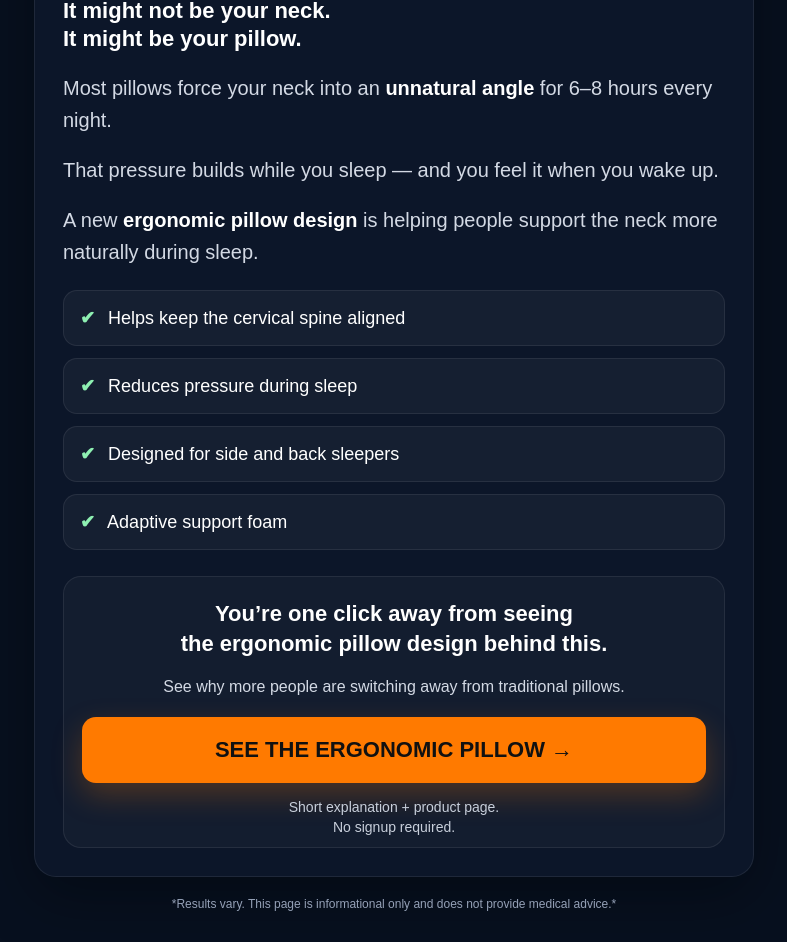
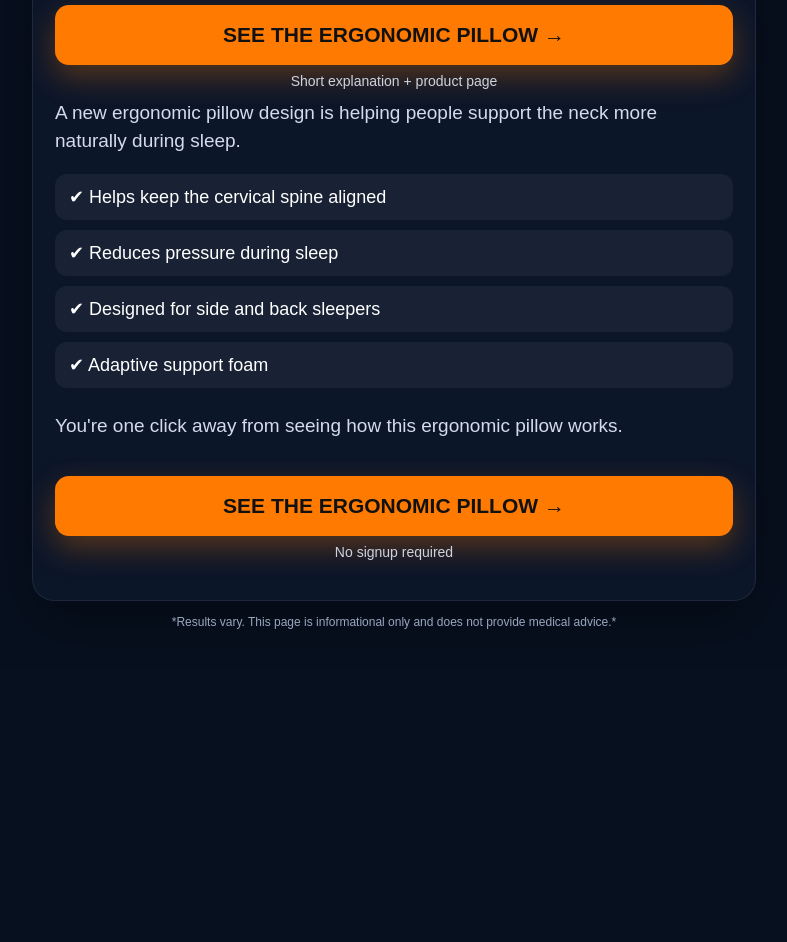
Before and after one commit to racc805-cpu/neck-support, a plain HTML site: page index.html in a window 1280 px wide. Shown: the part 238-1180 px from the top of the page, without its empty margins (246-1033 px from the left). After the commit the page ends 907 px from the top, so only its background shows below. Drawn offline with Linux system fonts and the light colour scheme.

Commit message:
Update index.html

```diff
--- a/index.html
+++ b/index.html
@@ -1,250 +1,176 @@
 <!DOCTYPE html>
 <html lang="en">
 <head>
-  <meta charset="UTF-8" />
-  <meta name="viewport" content="width=device-width, initial-scale=1.0" />
+<meta charset="UTF-8">
+<meta name="viewport" content="width=device-width, initial-scale=1.0">
 <title>Neck Support Guide</title>
+
 <style>
-    * {
-      box-sizing: border-box;
+
+*{
+box-sizing:border-box;
 }
 
-    body {
-      margin: 0;
-      font-family: Arial, Helvetica, sans-serif;
-      background: #07101f;
-      color: #ffffff;
+body{
+margin:0;
+font-family:Arial,Helvetica,sans-serif;
+background:#07101f;
+color:white;
 }
 
-    .container {
-      max-width: 760px;
-      margin: 0 auto;
-      padding: 36px 20px 48px;
+.container{
+max-width:760px;
+margin:auto;
+padding:28px 18px 40px;
 }
 
-    .top-badge {
-      display: inline-block;
-      padding: 8px 14px;
-      border: 1px solid rgba(255,255,255,0.14);
-      border-radius: 999px;
-      font-size: 13px;
-      color: #d2d8e3;
-      margin-bottom: 20px;
-      background: rgba(255,255,255,0.03);
+.card{
+background:#0c1629;
+border-radius:22px;
+padding:28px 22px 30px;
+border:1px solid rgba(255,255,255,0.08);
+box-shadow:0 20px 60px rgba(0,0,0,0.35);
 }
 
-    .card {
-      background: #0c1629;
-      border: 1px solid rgba(255,255,255,0.08);
-      border-radius: 22px;
-      padding: 34px 28px 28px;
-      box-shadow: 0 18px 60px rgba(0,0,0,0.35);
+h1{
+font-size:38px;
+line-height:1.1;
+margin-bottom:14px;
 }
 
-    h1 {
-      margin: 0 0 14px;
-      font-size: 46px;
-      line-height: 1.05;
-      letter-spacing: -1px;
+.sub{
+font-size:22px;
+font-weight:700;
+margin-bottom:14px;
 }
 
-    .subheadline {
-      font-size: 22px;
-      line-height: 1.3;
-      font-weight: 700;
-      color: #ffffff;
-      margin-bottom: 18px;
+.text{
+font-size:19px;
+line-height:1.5;
+color:#d5dbea;
+margin-bottom:18px;
 }
 
-    .text {
-      font-size: 20px;
-      line-height: 1.6;
-      color: #d3d9e4;
-      margin-bottom: 18px;
+.benefits{
+margin:18px 0 24px;
+padding:0;
+list-style:none;
 }
 
-    .text strong {
-      color: #ffffff;
+.benefits li{
+background:rgba(255,255,255,0.05);
+border-radius:12px;
+padding:12px 14px;
+margin-bottom:10px;
+font-size:18px;
 }
 
-    .benefits {
-      margin: 22px 0 26px;
-      padding: 0;
-      list-style: none;
+.cta{
+width:100%;
+border:none;
+border-radius:14px;
+background:#ff7a00;
+color:#111;
+font-size:21px;
+font-weight:800;
+padding:18px;
+cursor:pointer;
+margin:18px 0 8px;
+box-shadow:0 12px 30px rgba(255,122,0,0.3);
 }
 
-    .benefits li {
-      background: rgba(255,255,255,0.04);
-      border: 1px solid rgba(255,255,255,0.08);
-      border-radius: 14px;
-      padding: 14px 16px;
-      margin-bottom: 12px;
-      color: #ffffff;
-      font-size: 18px;
-      line-height: 1.45;
+.cta:hover{
+background:#ff6a00;
 }
 
-    .benefits li span {
-      color: #8ef0b2;
-      font-weight: bold;
-      margin-right: 8px;
+.cta-note{
+text-align:center;
+font-size:14px;
+color:#cdd3e0;
+margin-bottom:10px;
 }
 
-    .cta-box {
-      margin-top: 10px;
-      padding: 22px 18px 10px;
-      background: rgba(255,255,255,0.03);
-      border: 1px solid rgba(255,255,255,0.08);
-      border-radius: 18px;
-      text-align: center;
+.footer{
+font-size:12px;
+color:#9aa6bf;
+text-align:center;
+margin-top:14px;
 }
 
-    .cta-headline {
-      font-size: 22px;
-      font-weight: 800;
-      line-height: 1.35;
-      margin-bottom: 16px;
-      color: #ffffff;
-    }
-
-    .cta-sub {
-      font-size: 16px;
-      color: #d3d9e4;
-      margin-bottom: 18px;
-      line-height: 1.5;
-    }
-
-    .cta-button {
-      width: 100%;
-      border: none;
-      border-radius: 14px;
-      background: #ff7a00;
-      color: #111111;
-      font-size: 22px;
-      font-weight: 800;
-      padding: 20px 18px;
-      cursor: pointer;
-      box-shadow: 0 12px 30px rgba(255,122,0,0.25);
-      transition: 0.15s ease;
-    }
-
-    .cta-button:hover {
-      background: #ff6b00;
-      transform: translateY(-1px);
-    }
-
-    .cta-note {
-      margin-top: 14px;
-      font-size: 14px;
-      color: #c8cfdb;
-      line-height: 1.45;
-    }
-
-    .footer-note {
-      margin-top: 18px;
-      font-size: 12px;
-      line-height: 1.5;
-      color: #95a1b7;
-      text-align: center;
-    }
-
-    @media (max-width: 640px) {
-      .container {
-        padding: 24px 14px 40px;
-      }
-
-      .card {
-        padding: 26px 18px 22px;
-      }
-
-      h1 {
-        font-size: 34px;
-      }
-
-      .subheadline {
-        font-size: 20px;
-      }
-
-      .text {
-        font-size: 18px;
-      }
-
-      .benefits li {
-        font-size: 17px;
-      }
-
-      .cta-headline {
-        font-size: 20px;
-      }
-
-      .cta-button {
-        font-size: 20px;
-        padding: 18px 16px;
-      }
-    }
 </style>
 </head>
+
 <body>
+
 <div class="container">
-    <div class="top-badge">Quick 20-second read</div>
 
 <div class="card">
-      <h1>Waking up with<br>neck pain?</h1>
 
-      <div class="subheadline">
-        It might not be your neck.<br>
+<h1>Waking up with neck pain?</h1>
+
+<div class="sub">
 It might be your pillow.
 </div>
 
 <div class="text">
-        Most pillows force your neck into an <strong>unnatural angle</strong> for 6–8 hours every night.
+Most pillows push your neck into an <b>unnatural angle</b> for 6–8 hours every night.
 </div>
 
-      <div class="text">
-        That pressure builds while you sleep — and you feel it when you wake up.
-      </div>
+<!-- BOTON ARRIBA -->
 
-      <div class="text">
-        A new <strong>ergonomic pillow design</strong> is helping people support the neck more naturally during sleep.
-      </div>
-
-      <ul class="benefits">
-        <li><span>✔</span> Helps keep the cervical spine aligned</li>
-        <li><span>✔</span> Reduces pressure during sleep</li>
-        <li><span>✔</span> Designed for side and back sleepers</li>
-        <li><span>✔</span> Adaptive support foam</li>
-      </ul>
-
-      <div class="cta-box">
-        <div class="cta-headline">
-          You’re one click away from seeing<br>
-          the ergonomic pillow design behind this.
-        </div>
-
-        <div class="cta-sub">
-          See why more people are switching away from traditional pillows.
-        </div>
-
-        <button class="cta-button" onclick="goToOffer()">
+<button class="cta" onclick="goToOffer()">
 SEE THE ERGONOMIC PILLOW →
 </button>
 
 <div class="cta-note">
-          Short explanation + product page.<br>
-          No signup required.
-        </div>
-      </div>
+Short explanation + product page
 </div>
 
-    <div class="footer-note">
+<div class="text">
+A new ergonomic pillow design is helping people support the neck more naturally during sleep.
+</div>
+
+<ul class="benefits">
+
+<li>✔ Helps keep the cervical spine aligned</li>
+
+<li>✔ Reduces pressure during sleep</li>
+
+<li>✔ Designed for side and back sleepers</li>
+
+<li>✔ Adaptive support foam</li>
+
+</ul>
+
+<div class="text">
+You're one click away from seeing how this ergonomic pillow works.
+</div>
+
+<!-- BOTON ABAJO -->
+
+<button class="cta" onclick="goToOffer()">
+SEE THE ERGONOMIC PILLOW →
+</button>
+
+<div class="cta-note">
+No signup required
+</div>
+
+</div>
+
+<div class="footer">
 *Results vary. This page is informational only and does not provide medical advice.*
 </div>
+
 </div>
 
 <script>
-    function goToOffer() {
-      window.location.href = "https://d65b2p-g24r1mr25sgwipz-e-l.hop.clickbank.net";
+
+function goToOffer(){
+window.location.href="https://d65b2p-g24r1mr25sgwipz-e-l.hop.clickbank.net";
 }
+
 </script>
+
 </body>
 </html>
```
Lines whose indentation alone changed are shown as unchanged.
